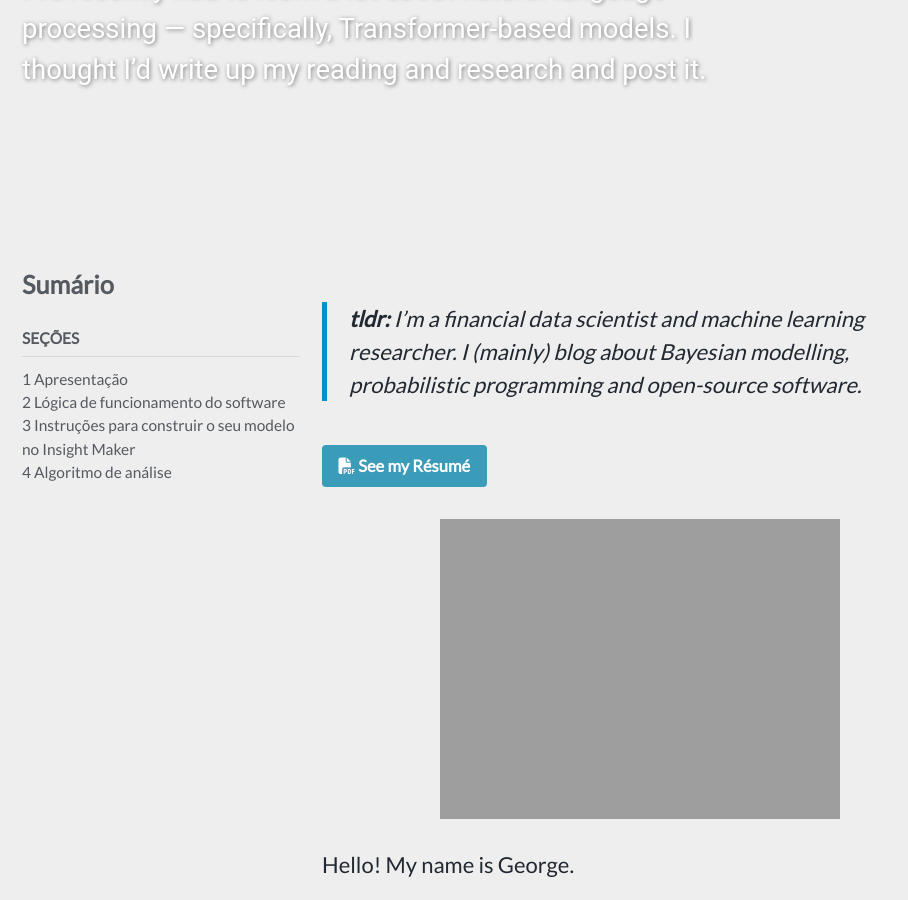
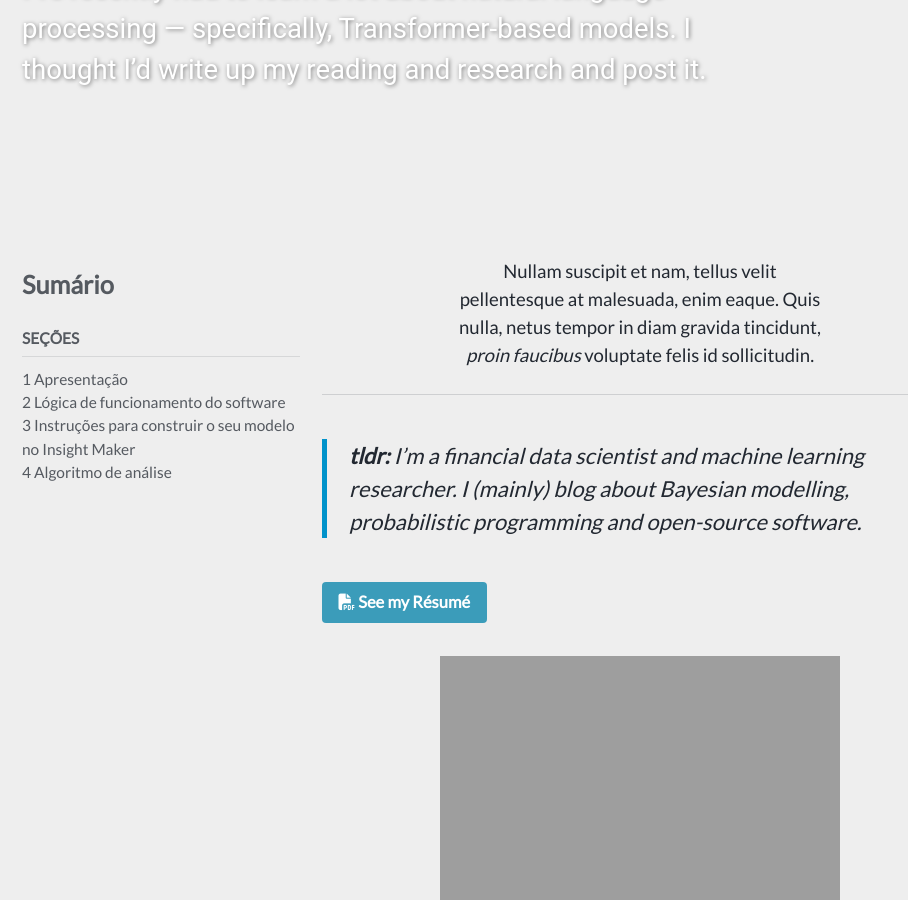
Before and after one commit to milenalauschner/MM, a Jekyll site: the page built from _pages/about.md, in a window 1280 px wide and 900 px high, scrolled down 323 px. Shown: the whole window, without its empty margins (0-908 px from the left). Built offline with Jekyll 4.4.1, drawn with Linux system fonts in a browser that asks for light colours; cached includes are drawn as plain includes; nearby versions of some CDN libraries; comment, search, counter and statistics services are not loaded.

Commit message:
Update about.md

```diff
--- a/_pages/about.md
+++ b/_pages/about.md
@@ -12,8 +12,10 @@ author_profile: false
 sidebar:
   title: "Sumário"
   nav: blogroll
+intro:
+  - excerpt: 'Nullam suscipit et nam, tellus velit pellentesque at malesuada, enim eaque. Quis nulla, netus tempor in diam gravida tincidunt, *proin faucibus* voluptate felis id sollicitudin.'
 ---
-
+{% include feature_row id="intro" type="center" %}
 > **tldr:** I'm a financial data scientist and machine learning researcher. I
 > (mainly) blog about Bayesian modelling, probabilistic programming and
 > open-source software.
```
